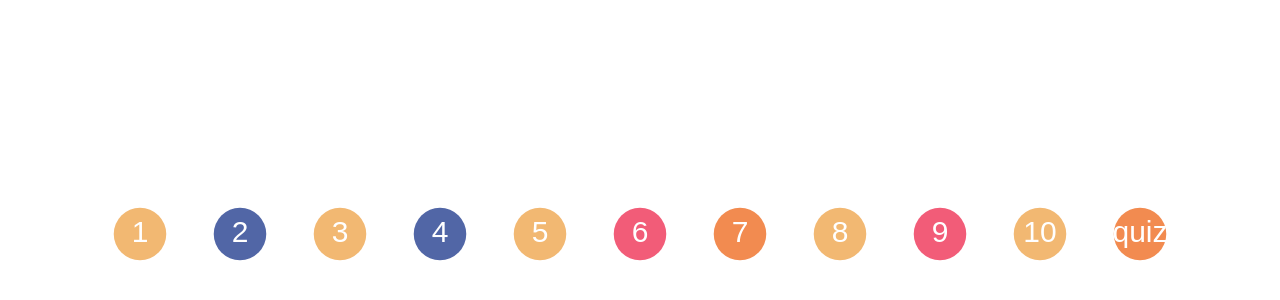
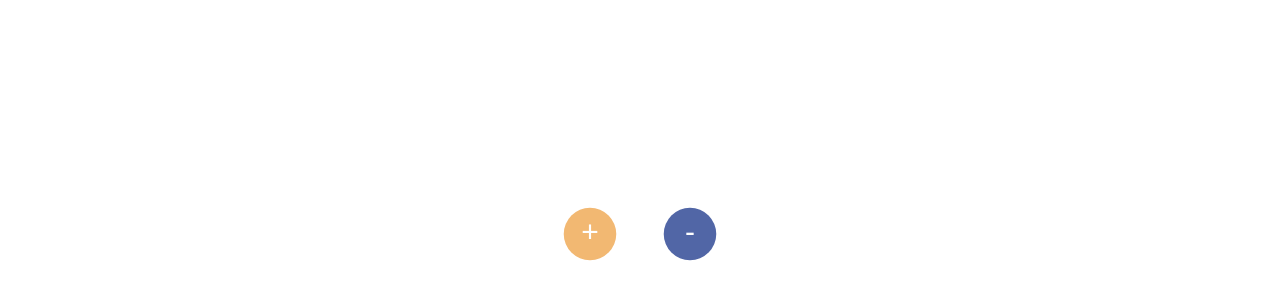
Before and after one commit to cjgammon/math-activity-tracker, a React app: page / in a window 1280 px wide. Shown: the part 164-464 px from the top of the page. Built offline with nearby package versions, Linux system fonts and the light colour scheme.

Commit message:
add subtraction

```diff
--- a/src/app/views/menu/menuView.tsx
+++ b/src/app/views/menu/menuView.tsx
@@ -15,50 +15,11 @@ export interface QuizDefinition{
 export default class MenuView extends React.Component<Props, {}> {
 
     problems = {
-        "1": {
-            operator: "+",
-            arr: [[0, 1], [1, 1], [2, 1], [3, 1], [4, 1], [5, 1], [1, 6], [1, 7], [1, 8], [1, 9], [1, 10]]
-        },
-        "2": {
-            operator: "+",
-            arr: [[0, 2], [1, 2], [2, 2], [3, 2], [4, 2], [2, 5], [2, 6], [2, 7], [2, 8], [2, 9], [2, 10]],
-        },
-        "3": {
-            operator: "+",
-            arr: [[0, 3], [1, 3], [2, 3], [3, 3], [4, 3], [5, 3], [3, 6], [3, 7], [3, 8], [3, 9], [3, 10]],
-        },
-        "4": {
-            operator: "+",
-            arr: [[0, 4], [1, 4], [2, 4], [3, 4], [4, 4], [4, 5], [4, 6], [4, 7], [4, 8], [4, 9], [4, 10]],
-        },
-        "5": {
-            operator: "+",
-            arr: [[0, 5], [1, 5], [2, 5], [3, 5], [4, 5], [5, 5], [5, 6], [5, 7], [5, 8], [5, 9], [5, 10]],
-        },
-        "6": {
-            operator: "+",
-            arr: [[0, 6], [1, 6], [2, 6], [3, 6], [4, 6], [5, 6], [6, 6], [6, 7], [6, 8], [6, 9], [6, 10]],
-        },
-        "7": {
-            operator: "+",
-            arr: [[0, 7], [1, 7], [2, 7], [3, 7], [4, 7], [5, 7], [6, 7], [7, 7], [7, 8], [7, 9], [7, 10]],
-        },
-        "8": {
-            operator: "+",
-            arr: [[0, 8], [1, 8], [2, 8], [3, 8], [4, 8], [5, 8], [8, 6], [8, 7], [8, 8], [8, 9], [8, 10]],
-        },
-        "9": {
-            operator: "+",
-            arr: [[0, 9], [1, 9], [2, 9], [3, 9], [4, 9], [5, 9], [6, 9], [9, 7], [9, 8], [9, 9], [9, 10]],
-        },
-        "10": {
-            operator: "+",
-            arr: [[0, 10], [1, 10], [2, 10], [3, 10], [4, 10], [5, 10], [6, 10], [10, 7], [10, 8], [9, 10], [10, 10]],
-        },
-        "quiz": {
+        "+": {
             operator: "+",
             time: 5,
-            arr: [[0, 1], [1, 1], [2, 1], [3, 1], [4, 1], [5, 1], [1, 6], [1, 7], [1, 8], [1, 9], [1, 10],
+            arr: [
+                [0, 1], [1, 1], [2, 1], [3, 1], [4, 1], [5, 1], [1, 6], [1, 7], [1, 8], [1, 9], [1, 10],
                 [0, 2], [1, 2], [2, 2], [3, 2], [4, 2], [2, 5], [2, 6], [2, 7], [2, 8], [2, 9], [2, 10],
                 [0, 3], [1, 3], [2, 3], [3, 3], [4, 3], [5, 3], [3, 6], [3, 7], [3, 8], [3, 9], [3, 10],
                 [0, 4], [1, 4], [2, 4], [3, 4], [4, 4], [4, 5], [4, 6], [4, 7], [4, 8], [4, 9], [4, 10],
@@ -67,8 +28,33 @@ export default class MenuView extends React.Component<Props, {}> {
                 [0, 7], [1, 7], [2, 7], [3, 7], [4, 7], [5, 7], [6, 7], [7, 7], [7, 8], [7, 9], [7, 10],
                 [0, 8], [1, 8], [2, 8], [3, 8], [4, 8], [5, 8], [8, 6], [8, 7], [8, 8], [8, 9], [8, 10],
                 [0, 9], [1, 9], [2, 9], [3, 9], [4, 9], [5, 9], [6, 9], [9, 7], [9, 8], [9, 9], [9, 10],
-            [0, 10], [1, 10], [2, 10], [3, 10], [4, 10], [5, 10], [6, 10], [10, 7], [10, 8], [9, 10], [10, 10]]
-        }
+                [0, 10], [1, 10], [2, 10], [3, 10], [4, 10], [5, 10], [6, 10], [10, 7], [10, 8], [9, 10], [10, 10]
+            ]
+        },
+        "-": {
+            operator: "-",
+            time: 5,
+            arr: [
+                [18, 10], [18, 9], [18, 8], [18, 7], [18, 6], [18, 5], [18, 4], [18, 3], [18, 2], [18, 1], [18, 0],
+                [17, 10], [17, 9], [17, 8], [17, 7], [17, 6], [17, 5], [17, 4], [17, 3], [17, 2], [17, 1], [17, 0],
+                [16, 10], [16, 9], [16, 8], [16, 7], [16, 6], [16, 5], [16, 4], [16, 3], [16, 2], [16, 1], [16, 0],
+                [15, 10], [15, 9], [15, 8], [15, 7], [15, 6], [15, 5], [15, 4], [15, 3], [15, 2], [15, 1], [15, 0],
+                [14, 10], [14, 9], [14, 8], [14, 7], [14, 6], [14, 5], [14, 4], [14, 3], [14, 2], [14, 1], [14, 0],
+                [13, 10], [13, 9], [13, 8], [13, 7], [13, 6], [13, 5], [13, 4], [13, 3], [13, 2], [13, 1], [13, 0],
+                [12, 10], [12, 9], [12, 8], [12, 7], [12, 6], [12, 5], [12, 4], [12, 3], [12, 2], [12, 1], [12, 0],
+                [11, 10], [11, 9], [11, 8], [11, 7], [11, 6], [11, 5], [11, 4], [11, 3], [11, 2], [11, 1], [11, 0],
+                [10, 10], [10, 9], [10, 8], [10, 7], [10, 6], [10, 5], [10, 4], [10, 3], [10, 2], [10, 1], [10, 0],
+                [9, 9], [9, 8], [9, 7], [9, 6], [9, 5], [9, 4], [9, 3], [9, 2], [9, 1], [9, 0],
+                [8, 8], [8, 7], [8, 6], [8, 5], [8, 4], [8, 3], [8, 2], [8, 1], [8, 0],
+                [7, 7], [7, 6], [7, 5], [7, 4], [7, 3], [7, 2], [7, 1], [7, 0],
+                [6, 6], [6, 5], [6, 4], [6, 3], [6, 2], [6, 1], [6, 0],
+                [5, 5], [5, 4], [5, 3], [5, 2], [5, 1], [5, 0],
+                [4, 4], [4, 3], [4, 2], [4, 1], [4, 0],
+                [3, 3], [3, 2], [3, 1], [3, 0],
+                [2, 2], [2, 1], [2, 0],
+                [1, 1], [1, 0],
+                [0, 0],
+            ]}
     };
 
     colors = [
--- a/src/app/views/quiz/quizView.tsx
+++ b/src/app/views/quiz/quizView.tsx
@@ -109,8 +109,13 @@ export class QuizView extends React.Component <Props, State> {
         let time: number = (endTime - this.problemStartTime) / 1000;
 
         let correctAnswer: number;
-        if (this.state.operator == "+") {
-            correctAnswer = numberA + numberB;
+        switch (this.state.operator) {
+            case "+":
+                correctAnswer = numberA + numberB;
+            break;
+            case "-":
+                correctAnswer = numberA - numberB;
+            break;
         }
 
         let completedProblem = {
```
Lines whose indentation alone changed are shown as unchanged.
